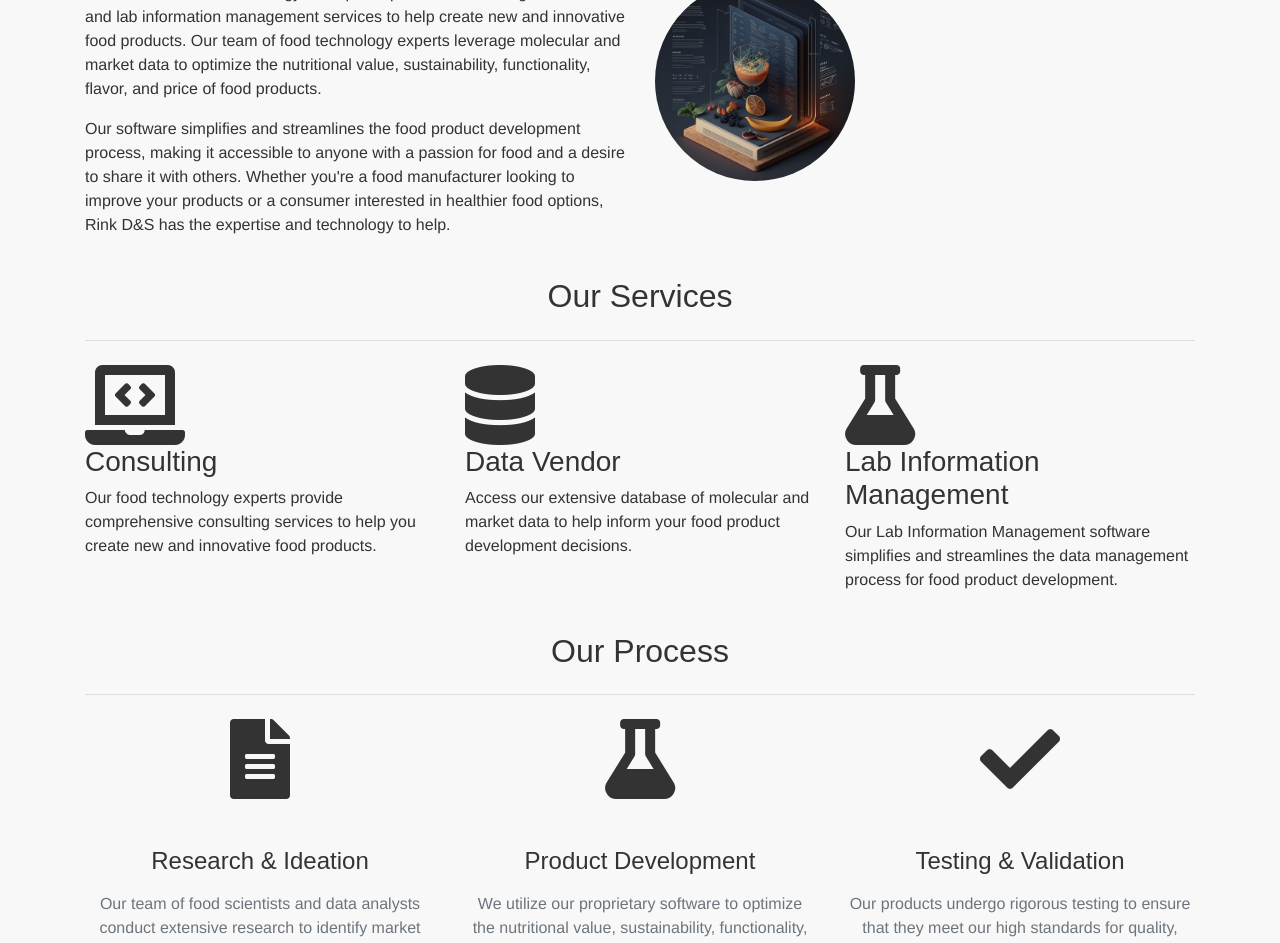
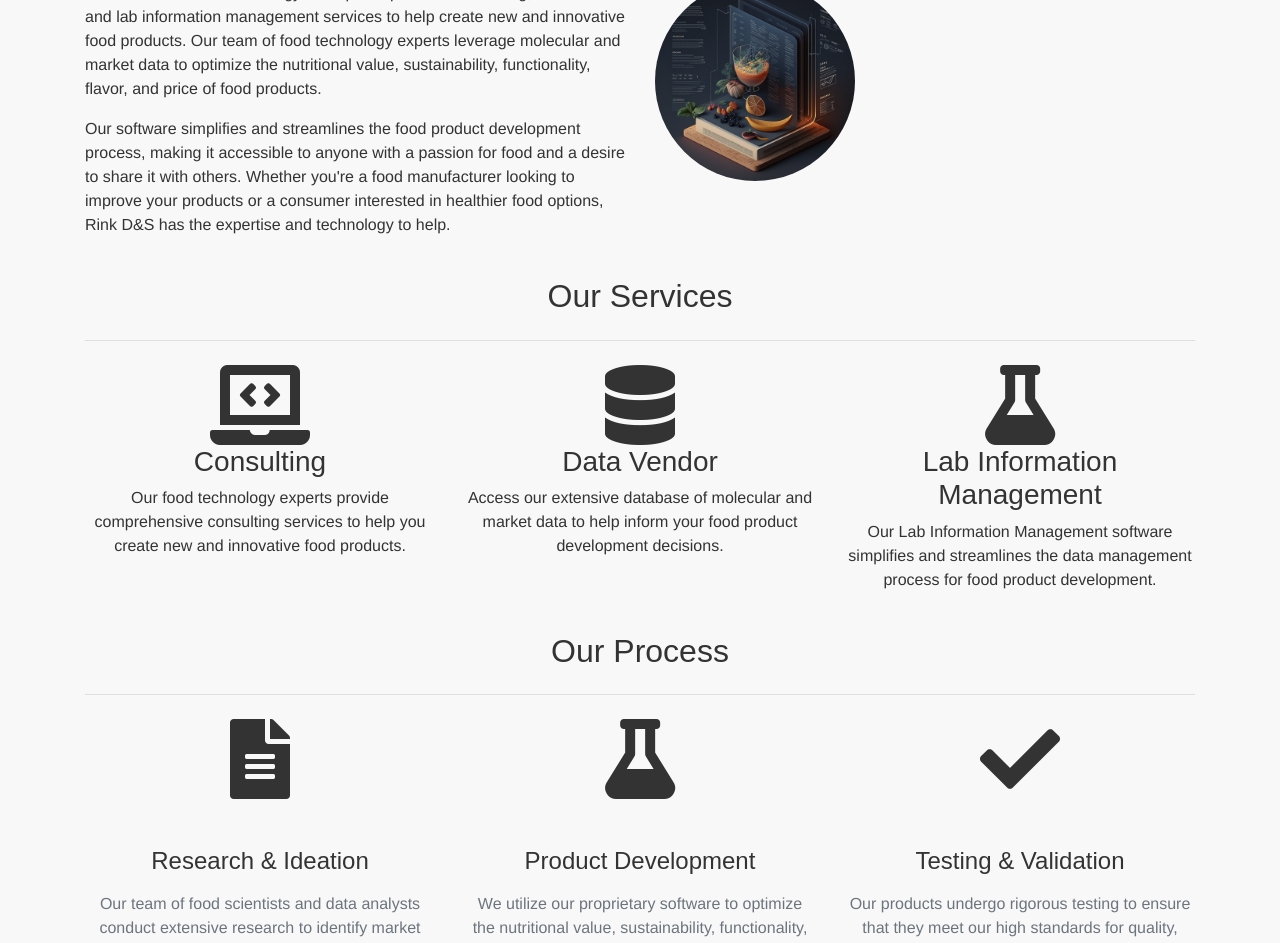
Before and after one commit to rink-korea/rink-korea.github.io, a Jekyll site: the page index.html, which Jekyll copies as it is, in a window 1280 px wide. Shown: the part 665-1608 px from the top of the page. Built offline with Jekyll 4.4.1, drawn with Linux system fonts in a browser that asks for light colours.

Commit message:
Update index.html

```diff
--- a/index.html
+++ b/index.html
@@ -77,21 +77,21 @@
         <h2 class="section-heading">Our Services</h2>
         <hr class="my-4">
       </div>
-      <div class="col-lg-4 col-md-6 col-12">
+      <div class="col-lg-4 col-md-6 col-12 text-center">
         <div class="feature">
           <i class="fas fa-laptop-code fa-5x"></i>
           <h3 class="feature-heading">Consulting</h3>
           <p class="feature-text">Our food technology experts provide comprehensive consulting services to help you create new and innovative food products.</p>
         </div>
       </div>
-      <div class="col-lg-4 col-md-6 col-12">
+      <div class="col-lg-4 col-md-6 col-12 text-center">
         <div class="feature">
           <i class="fas fa-database fa-5x"></i>
           <h3 class="feature-heading">Data Vendor</h3>
           <p class="feature-text">Access our extensive database of molecular and market data to help inform your food product development decisions.</p>
         </div>
       </div>
-      <div class="col-lg-4 col-md-6 col-12">
+      <div class="col-lg-4 col-md-6 col-12 text-center">
         <div class="feature">
           <i class="fas fa-flask fa-5x"></i>
           <h3 class="feature-heading">Lab Information Management</h3>
```
